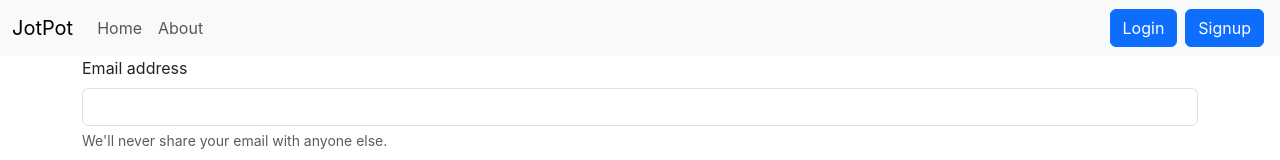
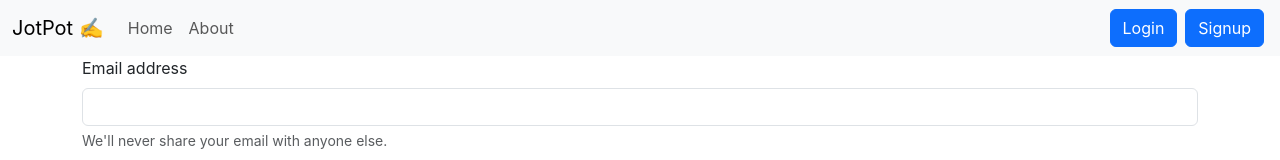
Before and after one commit to murdochroy2/jotpot, a React (Create React App) app: page /login in a window 1280 px wide. Shown: the top 160 px of the page. Built offline with nearby package versions, Linux system fonts and the light colour scheme.

Commit message:
Modify title, automatically adjust notes per row,

```diff
--- a/src/components/Navbar.js
+++ b/src/components/Navbar.js
@@ -18,7 +18,7 @@ const Navbar = () => {
   return (
     <div><nav className="navbar navbar-expand-lg bg-body-tertiary">
       <div className="container-fluid">
-        <Link className="navbar-brand" to="/">JotPot</Link>
+        <Link className="navbar-brand" to="/">JotPot ✍</Link>
         <button className="navbar-toggler" type="button" data-bs-toggle="collapse" data-bs-target="#navbarSupportedContent" aria-controls="navbarSupportedContent" aria-expanded="false" aria-label="Toggle navigation">
           <span className="navbar-toggler-icon"></span>
         </button>
--- a/src/components/NoteItem.js
+++ b/src/components/NoteItem.js
@@ -15,7 +15,7 @@ const NoteItem = (props) => {
         openEditModal()
     }
     return (
-        <div className='col-sm-3'>
+        <div className='col'>
             <div className="card my-3" style={{ "width": "18rem" }}>
                 <div className="card-body">
                     <div className="d-flex align-items-center">
--- a/src/components/Notes.js
+++ b/src/components/Notes.js
@@ -73,7 +73,7 @@ const Notes = (props) => {
             </div>
             <div className="container my-3">
                 <h1>Your Notes    </h1>
-                <div className="row">
+                <div className="row row-cols-auto">
                     {notes.length === 0 && <div className='mx-1'>No notes to display</div>}
                     {
                         notes.map(
```
Also changed, not shown: 1 other file (tests, documents, lock files or other folders).
